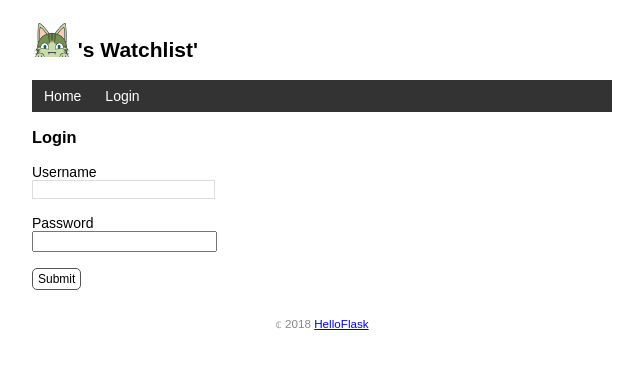
After one commit to FDUZS/helloflask, a Flask app: page /login in a window 1280 px wide. The commit adds this page. Shown: the top 369 px of the page, without its empty margins (318-961 px from the left). Run offline with Flask 2, Linux system fonts and the light colour scheme.

Commit message:
add: user authentication

```diff
--- a/app.py
+++ b/app.py
@@ -7,7 +7,11 @@ from flask import url_for
 from markupsafe import escape
 from flask_sqlalchemy import SQLAlchemy
 from flask import request, redirect, flash
-
+from werkzeug.security import generate_password_hash, check_password_hash
+from flask_login import LoginManager
+from flask_login import UserMixin
+from flask_login import login_required, logout_user
+from flask_login import current_user, login_user
 
 app = Flask(__name__)
 
@@ -26,6 +30,33 @@ def initdb(drop):
         db.drop_all()
     db.create_all()
     click.echo("Initialized database.")
+
+
+@app.cli.command()
+@click.option("--username", prompt=True, help="The username used to login.")
+@click.option(
+    "--password",
+    prompt=True,
+    hide_input=True,
+    confirmation_prompt=True,
+    help="The password used to login.",
+)
+def admin(username, password):
+    db.create_all()
+
+    user = User.query.first()
+    if user is not None:
+        click.echo("Updating user...")
+        user.username = username
+        user.set_password(password)
+    else:
+        click.echo("Creating user...")
+        user = User(username=username, name="Admin")
+        user.set_password(password)
+        db.session.add(user)
+
+    db.session.commit()
+    click.echo("Done.")
 
 
 @app.cli.command()
@@ -56,9 +87,27 @@ def forge():
     click.echo("Done.")
 
 
-class User(db.Model):
+login_manager = LoginManager(app)
+login_manager.login_view = "login"
+
+
+@login_manager.user_loader
+def load_user(user_id):
+    user = User.query.get(int(user_id))
+    return user
+
+
+class User(db.Model, UserMixin):
     id = db.Column(db.Integer, primary_key=True)
     name = db.Column(db.String(20))
+    username = db.Column(db.String(20))
+    password_hash = db.Column(db.String(128))
+
+    def set_password(self, password):
+        self.password_hash = generate_password_hash(password)
+
+    def validate_password(self, password):
+        return check_password_hash(self.password_hash, password)
 
 
 class Movie(db.Model):
@@ -96,6 +145,8 @@ def page_not_found(e):
 @app.route("/", methods=["GET", "POST"])
 def index():
     if request.method == "POST":
+        if not current_user.is_authenticated:
+            return redirect(url_for("index"))
         title = request.form.get("title")
         year = request.form.get("year")
         if not title or not year or len(year) > 4 or len(title) > 60:
@@ -111,7 +162,57 @@ def index():
     return render_template("index.html", movies=movies)
 
 
+@app.route("/login", methods=["GET", "POST"])
+def login():
+    if request.method == "POST":
+        username = request.form["username"]
+        password = request.form["password"]
+
+        if not username or not password:
+            flash("Invalid input.")
+            return redirect(url_for("login"))
+
+        user = User.query.first()
+        if username == user.username and user.validate_password(password):
+            login_user(user)
+            flash("Login success.")
+            return redirect(url_for("index"))
+
+        flash("Invalid username or password.")
+        return redirect(url_for("login"))
+
+    return render_template("login.html")
+
+
+@app.route("/logout")
+@login_required
+def logout():
+    logout_user()
+    flash("Goodbye.")
+    return redirect(url_for("index"))
+
+
+@app.route("/settings", methods=["GET", "POST"])
+@login_required
+def settings():
+    if request.method == "POST":
+        name = request.form["name"]
+
+        if not name or len(name) > 20:
+            flash("Invalid input.")
+            return redirect(url_for("settings"))
+
+        current_user.name = name
+
+        db.session.commit()
+        flash("Settings updated.")
+        return redirect(url_for("index"))
+
+    return render_template("settings.html")
+
+
 @app.route("/movie/edit/<int:movie_id>", methods=["GET", "POST"])
+@login_required
 def edit(movie_id):
     movie = Movie.query.get_or_404(movie_id)
 
@@ -133,6 +234,7 @@ def edit(movie_id):
 
 
 @app.route("/movie/delete/<int:movie_id>", methods=["POST"])
+@login_required
 def delete(movie_id):
     movie = Movie.query.get_or_404(movie_id)
     db.session.delete(movie)
--- a/templates/base.html
+++ b/templates/base.html
@@ -22,6 +22,12 @@
     <nav>
         <ul>
             <li><a href="{{ url_for('index') }}">Home</a></li>
+            {% if current_user.is_authenticated %}
+            <li><a href="{{ url_for('settings') }}">Settings</a></li>
+            <li><a href="{{ url_for('logout') }}">Logout</a></li>
+            {% else %}
+            <li><a href="{{ url_for('login') }}">Login</a></li>
+            {% endif %}
         </ul>
     </nav>
     {% block content %}{% endblock %}
--- a/templates/index.html
+++ b/templates/index.html
@@ -2,19 +2,23 @@
 
 {% block content %}
 <p>{{ movies|length }} Titles</p>
+{% if current_user.is_authenticated %}
 <form action="" method="post">
     Name <input type="text" name="title" id="" autocomplete="off" required>
     Year <input type="text" name="year" id="" autocomplete="off" required>
     <input type="submit" value="Add" class="btn" name="submit">
 </form>
+{% endif %}
 <ul class="movie-list">
     {% for movie in movies %}
     <li>{{ movie.title }} - {{ movie.year }}
         <span class="float-right">
+            {% if current_user.is_authenticated %}
             <a href="{{ url_for('edit', movie_id=movie.id) }}" class="btn">Edit</a>
             <form action="{{ url_for('delete', movie_id=movie.id) }}" method="post" class="inline-form">
                 <input type="submit" class="btn" name="delete" value="Delete" onclick="return confirm('Are you sure?')">
             </form>
+            {% endif %}
             <a href="https://www.imdb.com/find?q={{ movie.title }}" class="imdb" target="_blank"
                 title="Find this movie on IMDb">IMDb</a>
         </span>
--- /dev/null
+++ b/templates/login.html
@@ -0,0 +1,12 @@
+{% extends 'base.html' %}
+
+{% block content %}
+<h3>Login</h3>
+<form action="" method="post">
+    Username<br>
+    <input type="text" name="username" required><br><br>
+    Password<br>
+    <input type="password" name="password" id="" required><br><br>
+    <input type="submit" value="Submit" class="btn" name="submit">
+</form>
+{% endblock %}
```
Also changed, not shown: templates/settings.html (added, +9 -0 lines).
